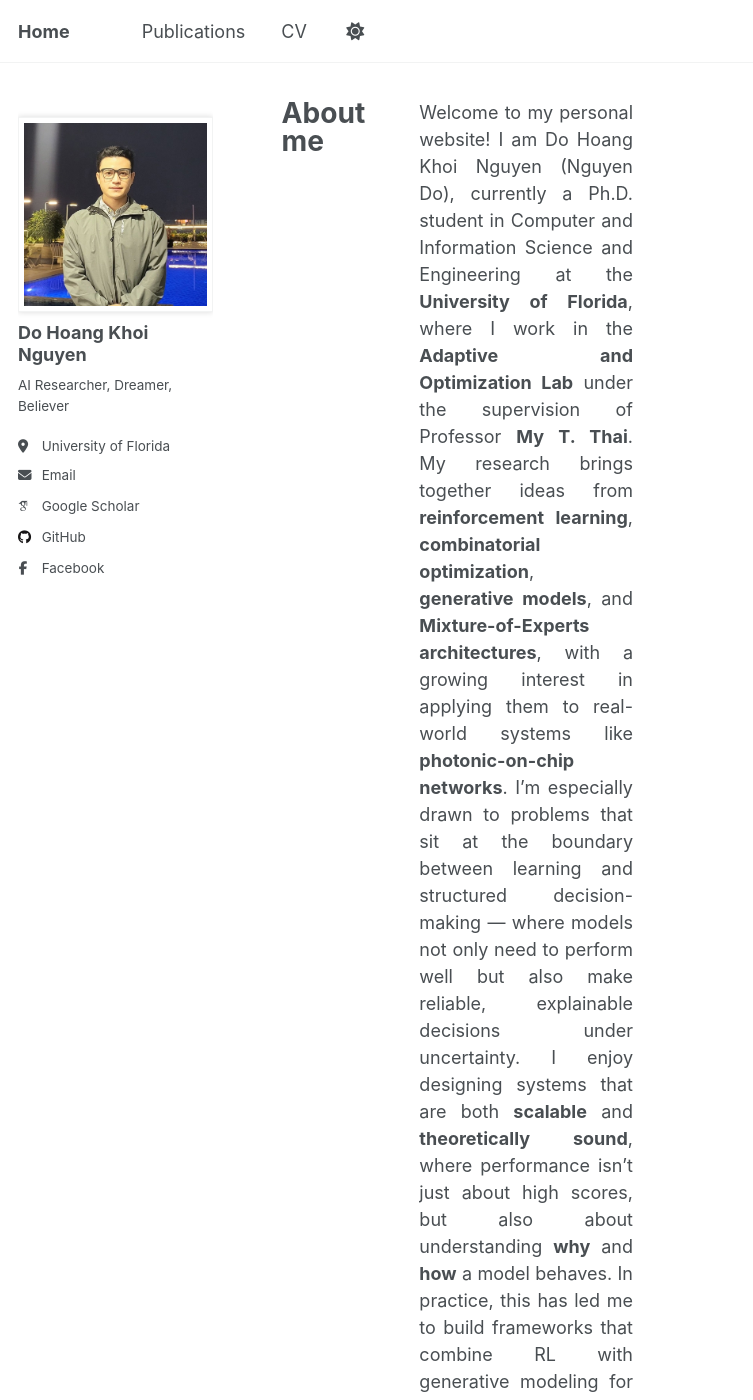
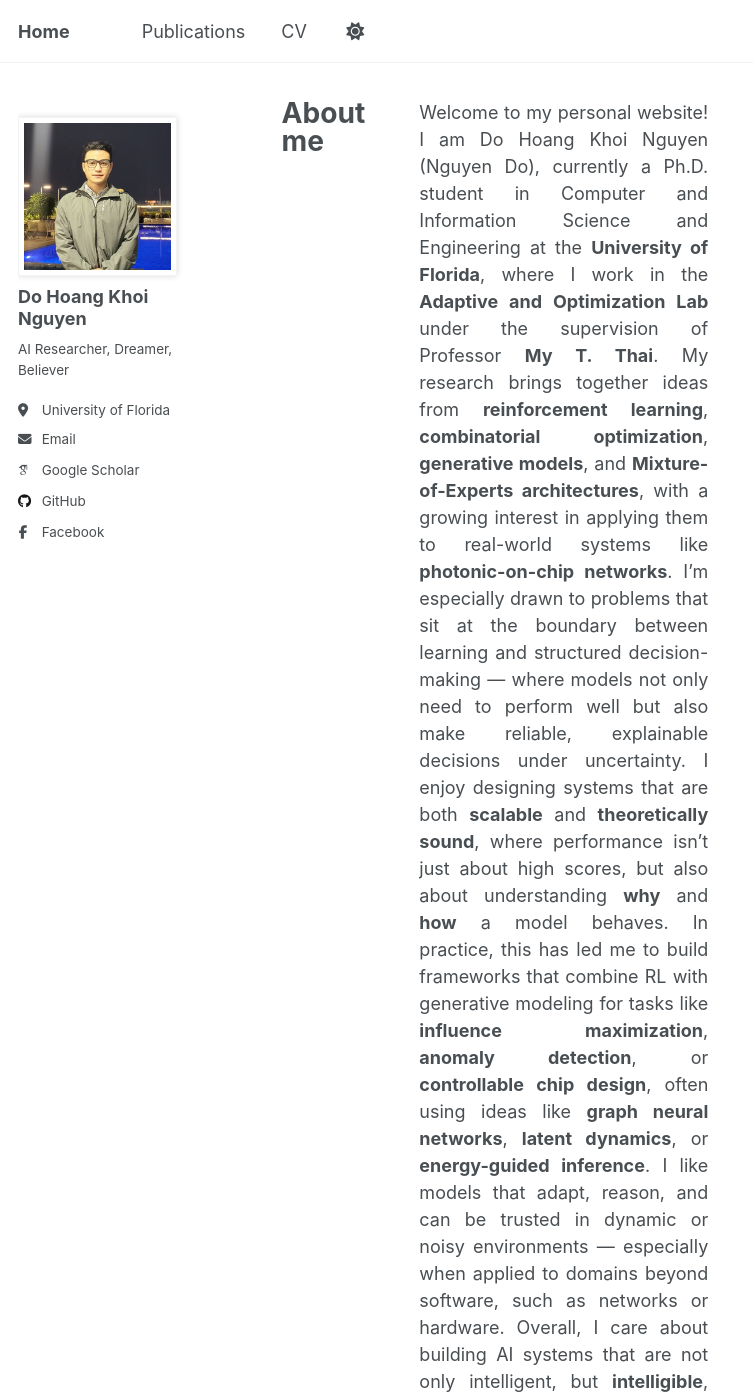
Before and after one commit to nguyendo1801/nguyendo1801.github.io, a Jekyll site: the page built from _pages/about.md, in a window 1280 px wide and 1400 px high. Shown: the whole window, without its empty margins (0-753 px from the left). Built offline with Jekyll 4.4.1, drawn with Linux system fonts in a browser that asks for light colours; some web fonts are replaced.

Commit message:
Deploy academic site 0.0.0.4.7

```diff
--- a/_sass/layout/_page.scss
+++ b/_sass/layout/_page.scss
@@ -27,9 +27,7 @@
     @include full();
     display: flex;
     gap: 3rem;
-    .page__content {
-  flex: 1;
-}
+    .page__content,
     .page__meta,
     .page__share {
       @include full();
--- a/assets/css/main.scss
+++ b/assets/css/main.scss
@@ -42,26 +42,14 @@
     "vendor/magnific-popup/magnific-popup"
 ;
 
-.wide-container {
-  max-width: 1280px;
+.author__avatar img {
+  max-width: 200px;  // bạn có thể đổi thành 220px, 240px...
+  border-radius: 50%;
   margin: 0 auto;
-  padding: 2rem 1rem;
-  display: flex;
-  flex-direction: row;
-  gap: 2rem;
 }
 
-.wide-container img {
-  max-width: 240px;
-  border-radius: 10px;
-}
-
-.wide-container .about-left {
-  flex: 0 0 260px;
-}
-
-.wide-container .about-right {
-  flex: 1;
+.sidebar {
+  padding-right: 2rem;  // hoặc thử 3rem nếu muốn rộng hơn
 }
 
 //body {
```
